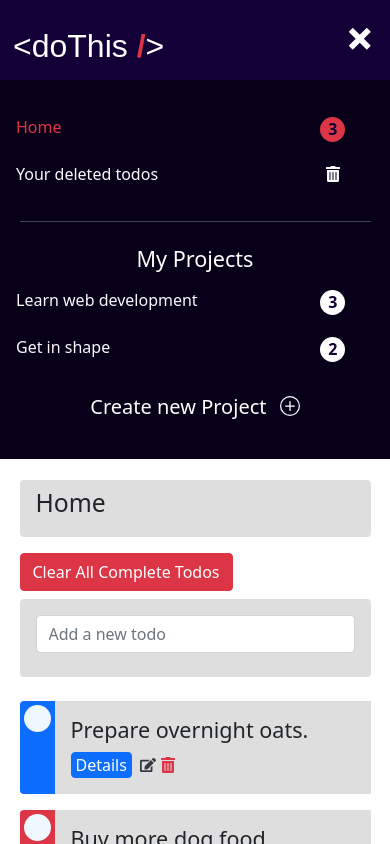
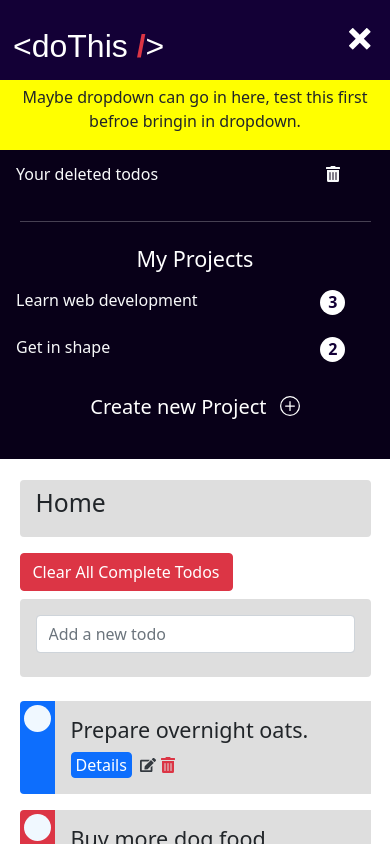
Before and after one commit to Nootuff/React-ToDo-App, a React (Create React App) app: page / in a window 390 px wide. Both pictures are taken after a click on the element 359 px from the left and 40 px from the top of the page. Shown: the top 844 px of the page. Built offline with nearby package versions, Linux system fonts and the light colour scheme; a web font is replaced by a local one.

Commit message:
Dropdown fix attempt 2.

```diff
--- a/src/components/Partials/Header.js
+++ b/src/components/Partials/Header.js
@@ -6,7 +6,8 @@ import "../../styles/index.css";
 
 function Header({ setOpenNav, openNav, setProj }) {
   return (
-    <Navbar className="Header navbar fixed-top d-block d-sm-none background-purple d-flex">
+    <div className="fixed-top"> {/*This is the container, maybe header nav can be its own compoennt */}
+    <Navbar className="Header navbar d-block d-sm-none background-purple d-flex">
       <div>
         <h1 className="Header-logo logo-text p-2 cursor-pointer"
           onClick={() => { setProj("1") }}
@@ -26,6 +27,10 @@ function Header({ setOpenNav, openNav, setProj }) {
         </h4>
       </div>
     </Navbar>
+    <div style={{/*marginTop: "80px"*/ height: "70px", backgroundColor: "yellow", padding: "5px" }}>
+    <p >Maybe dropdown can go in here, test this first befroe bringin in dropdown.</p>
+    </div>
+    </div>
   )
 }
 
--- a/src/components/TodoListBase.js
+++ b/src/components/TodoListBase.js
@@ -40,7 +40,7 @@ function TodoListBase() {
       />
       <div className="Base-drop-container d-block d-sm-none">
         <Collapse in={openNav}>
-          <div className="Base-drop-container-interior">
+          <div>
             <Dropdown
               projects={todos.projects}
               proj={proj}
--- a/src/styles/TodoListBase.css
+++ b/src/styles/TodoListBase.css
@@ -8,10 +8,6 @@
 .Base-drop-container {
   margin-top: 79px;
   background-color: var(--dark-purple);
-}
-
-.Base-drop-container-interior{
-  background-color: red;
 }
 
 .Base-body {
```
